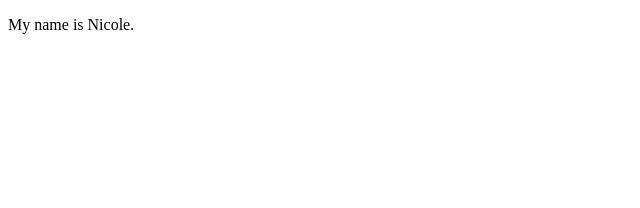
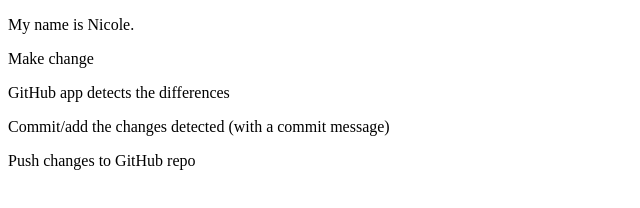
Before and after one commit to nicolezhu/unclass-git, a plain HTML site: page index.html in a window 1280 px wide. Shown: the whole page, without its empty margins (0-640 px from the left). Drawn offline with Linux system fonts and the light colour scheme.

Commit message:
add github steps

```diff
--- a/index.html
+++ b/index.html
@@ -6,5 +6,9 @@
 
 	<body>
 		<p>My name is Nicole.</p>
+		<p>Make change</p>
+		<p>GitHub app detects the differences</p>
+		<p>Commit/add the changes detected (with a commit message)</p>
+		<p>Push changes to GitHub repo</p>
 	</body>
 </html>
```
